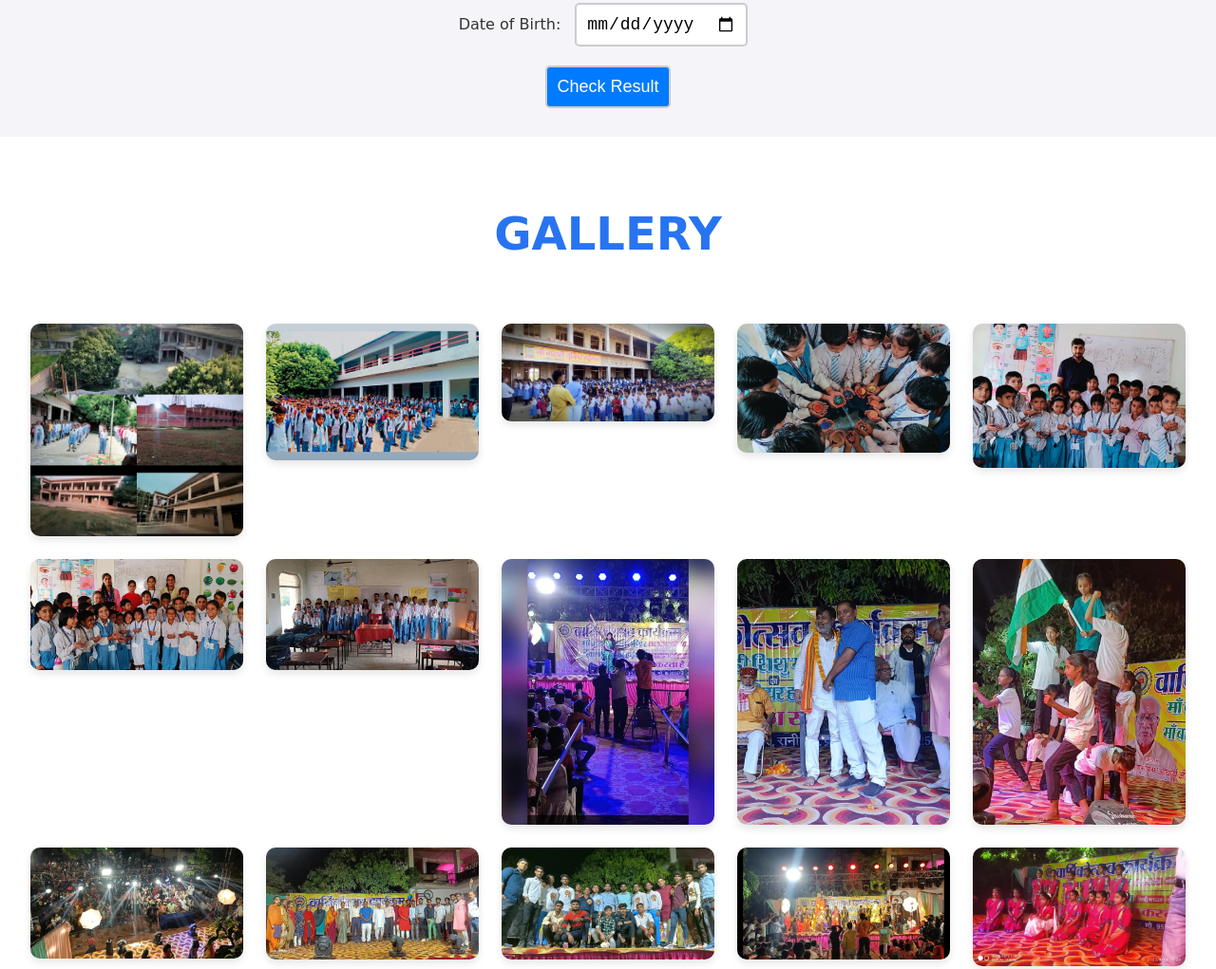
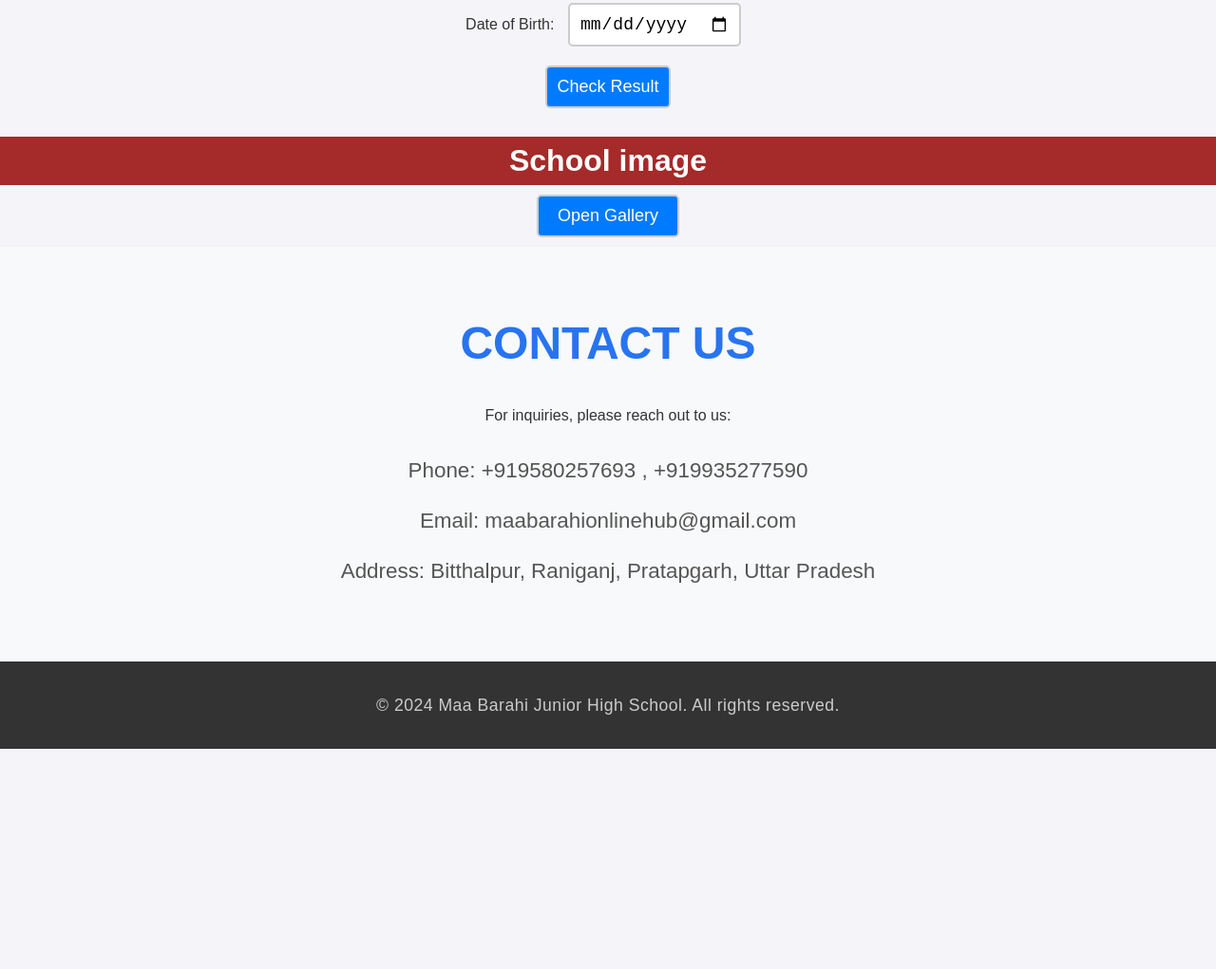
Before and after one commit to Sumit-ai-mishra/Maa-barahi-inter-college-, a plain HTML site: page index.html in a window 1280 px wide. Shown: the part 1718-2739 px from the top of the page at 95% size. After the commit the page ends 2507 px from the top, so only its background shows below. Drawn offline with Linux system fonts and the light colour scheme.

Commit message:
Update index.html

```diff
--- a/index.html
+++ b/index.html
@@ -144,9 +144,16 @@ function findStudent() {
 
 
     <!-- Gallery Section -->
-    <section id="gallery" class="gallery">
-        <h2>Gallery</h2>
-        <div class="gallery-images"  >
+    <h1 style=" background-color: brown; color: white;">School image</h1>
+    <style>
+        body { text-align: center; font-family: Arial, sans-serif; }
+        .gallery-btn { padding: 10px 20px; font-size: 18px; cursor: pointer; }
+        .gallery-container { display: none; text-align: center; margin-top: 20px; }
+        .gallery-container img { width: 200px; margin: 10px; border-radius: 10px; }
+    </style>
+
+    <button class="gallery-btn" onclick="toggleGallery()">Open Gallery</button>
+    <div class="gallery-container" id="gallery">
             <img src="ss.jpg" alt="School Building" ondblclick="openimage(this.src)">
             <img src="schoolnew.jpg" alt="Students in Classroom" ondblclick="openimage(this.src)">
             <img src="school.jpg" alt="Annual Function" ondblclick="openimage(this.src)">
@@ -166,14 +173,17 @@ function findStudent() {
             <img src="26janpic2.jpg" alt="26janpic2" ondblclick="openimage(this.src)">
             <img src="26janpic3.jpg" alt="26janpic3" ondblclick="openimage(this.src)">
             <img src="26janpic4.jpg" alt="26janpic4" ondblclick="openimage(this.src)">
-
-        </div>
-            <script>
-                function openimage(src){
-                    window.open(src,'_blank');
-                }
-            </script>
-    </section>
+    </div>
+    <script>
+        function toggleGallery() {
+            var gallery = document.getElementById('gallery');
+            if (gallery.style.display === 'none' || gallery.style.display === '') {
+                gallery.style.display = 'block';
+            } else {
+                gallery.style.display = 'none';
+            }
+        }
+    </script>
 
     <!-- Contact Section -->
     <section id="contact" class="contact">
```
